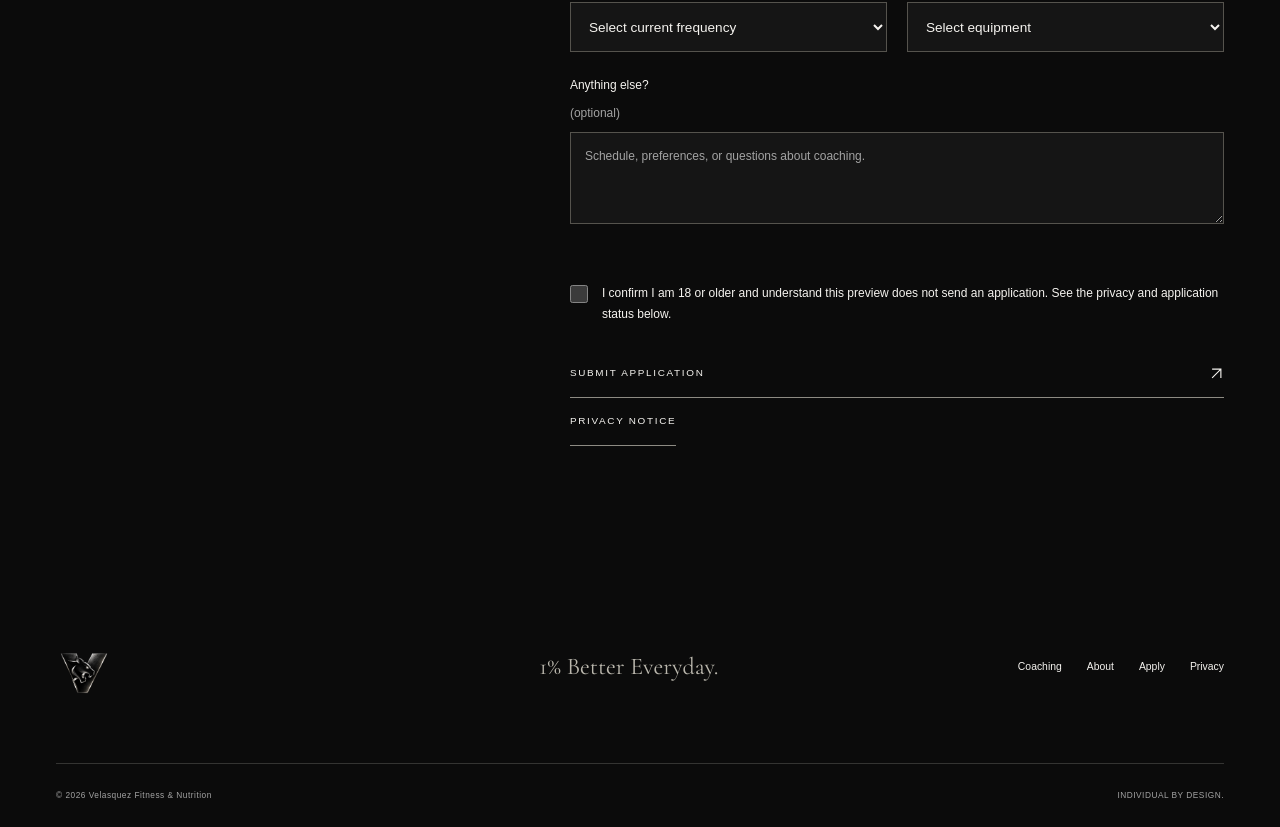
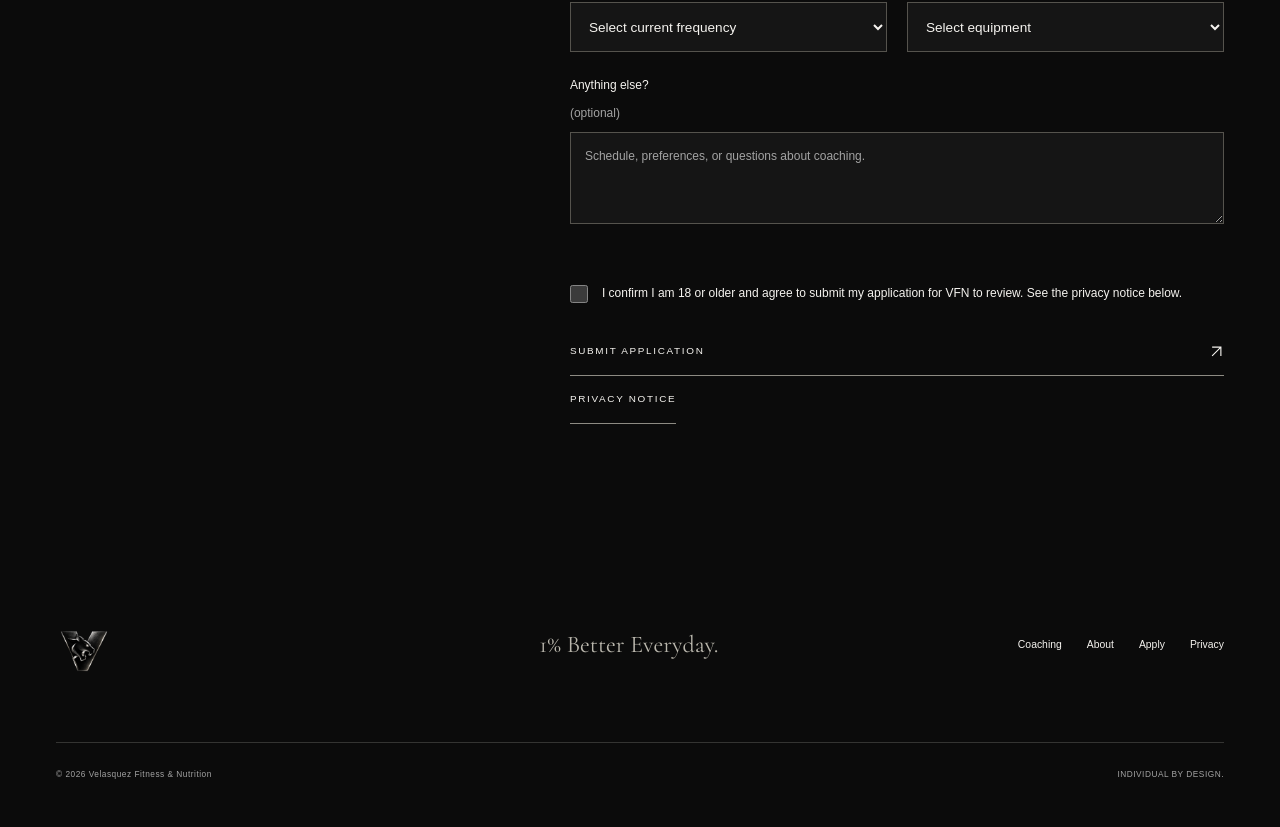
Before and after one commit to velasquezfitness/vfn-website, a Next.js app: page /apply in a window 1280 px wide. Shown: the part 1709-2536 px from the top of the page. After the commit the page ends 2514 px from the top, so only its background shows below. Built offline with nearby package versions, Linux system fonts and the light colour scheme; a web font is replaced by a local one.

Commit message:
Remove outdated preview consent and unused form state

```diff
--- a/src/components/application-form.tsx
+++ b/src/components/application-form.tsx
@@ -172,8 +172,7 @@ export function ApplicationForm() {
       <label className="checkbox-label">
         <input type="checkbox" required name="adult" />
         <span>
-          I confirm I am 18 or older and understand this preview does not send
-          an application. See the privacy and application status below.
+          I confirm I am 18 or older and agree to submit my application for VFN to review. See the privacy notice below.
         </span>
       </label>
       <button type="submit" disabled={status === "sending"} className="button" aria-describedby="availability">
```
